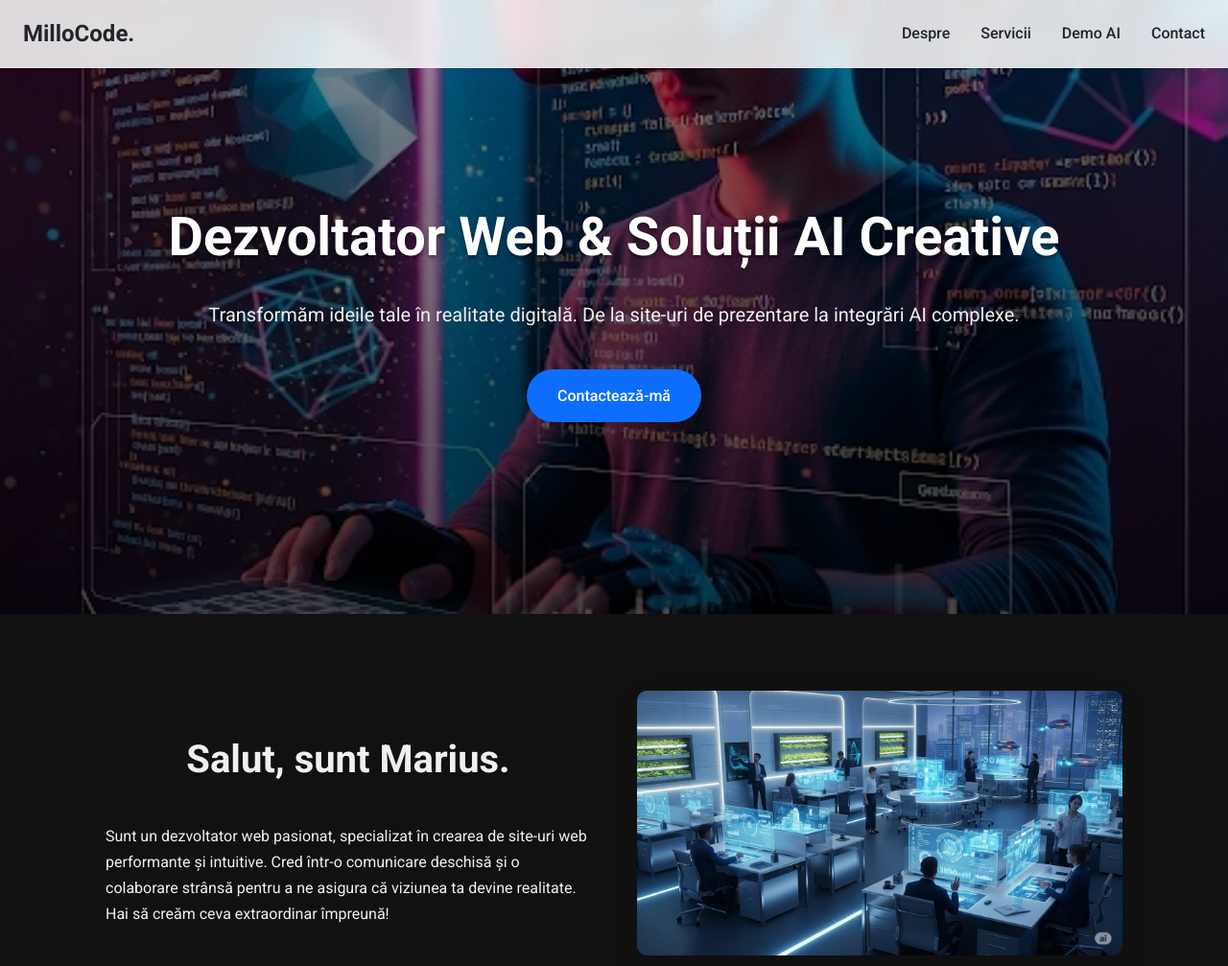
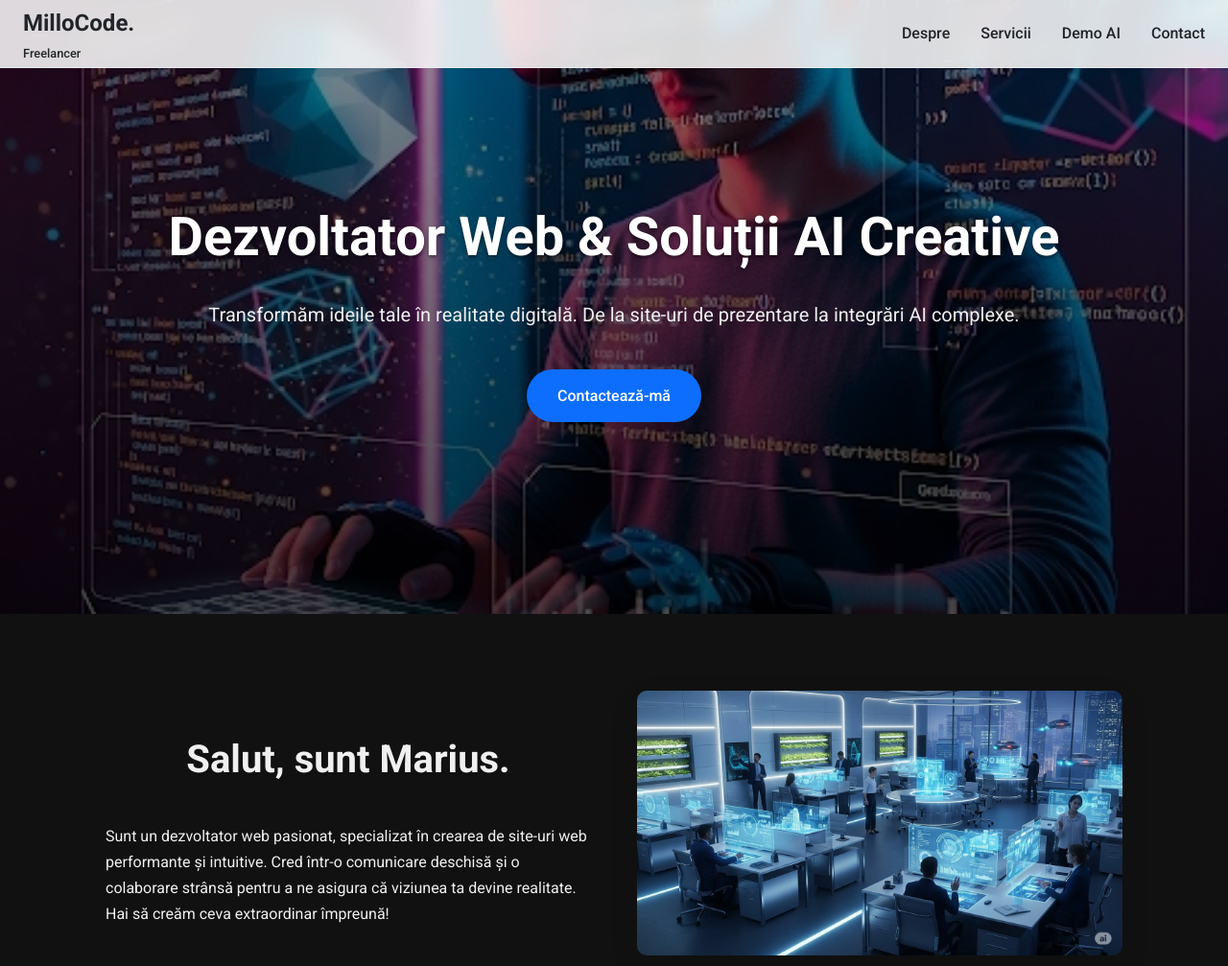
Before and after one commit to millo-code/portofoliu-web-millo, a website: page index.html in a window 1280 px wide. Shown: the top 1007 px of the page at 96% size. Drawn offline with Linux system fonts and the light colour scheme.

Commit message:
Adaugat stilizare pentru freelancer

```diff
--- a/index.html
+++ b/index.html
@@ -15,7 +15,10 @@
 
     <header>
         <nav class="navbar">
-            <a href="#hero" class="nav-branding">MilloCode.</a>
+            <div class="logo-container">
+    <a href="#hero" class="nav-branding">MilloCode.</a>
+    <span class="nav-freelancer">Freelancer</span>
+</div>
             <ul class="nav-menu">
                 <li class="nav-item"><a href="#despre" class="nav-link">Despre</a></li>
                 <li class="nav-item"><a href="#servicii" class="nav-link">Servicii</a></li>
--- a/style.css
+++ b/style.css
@@ -43,6 +43,55 @@ header {
 .nav-link:hover { color: var(--primary-color); }
 .hamburger { display: none; cursor: pointer; }
 .bar { display: block; width: 25px; height: 3px; margin: 5px auto; transition: all 0.3s ease-in-out; background-color: var(--text-light); }
+.navbar {
+    display: flex;
+    justify-content: space-between;
+    align-items: center;
+    padding: 1rem 1.5rem;
+    height: 70px;
+}
+
+/* Stiluri pentru a le grupa pe ambele */
+.logo-container {
+    display: flex;
+    flex-direction: column; /* Așează elementele pe verticală */
+    align-items: flex-start; /* Aliniază la stânga */
+}
+
+.nav-branding {
+    font-size: 1.5rem;
+    font-weight: 700;
+    text-decoration: none;
+    color: var(--text-light);
+}
+
+.nav-freelancer {
+    font-size: 0.8rem;
+    color: var(--military-green);
+    font-weight: 500;
+    position: relative;
+    overflow: hidden;
+    white-space: nowrap;
+}
+
+.nav-freelancer::after {
+    content: '';
+    position: absolute;
+    top: 0;
+    left: -100%;
+    width: 100%;
+    height: 100%;
+    background-color: var(--military-green);
+    animation: slideIn 1s forwards;
+}
+
+@keyframes slideIn {
+    to {
+        left: 0;
+    }
+}
+
+/* ... restul codului pentru navbar ... */
 
 /* --- SECȚIUNEA HERO CU IMAGINE DE FUNDAL --- */
 .hero-section {
```
